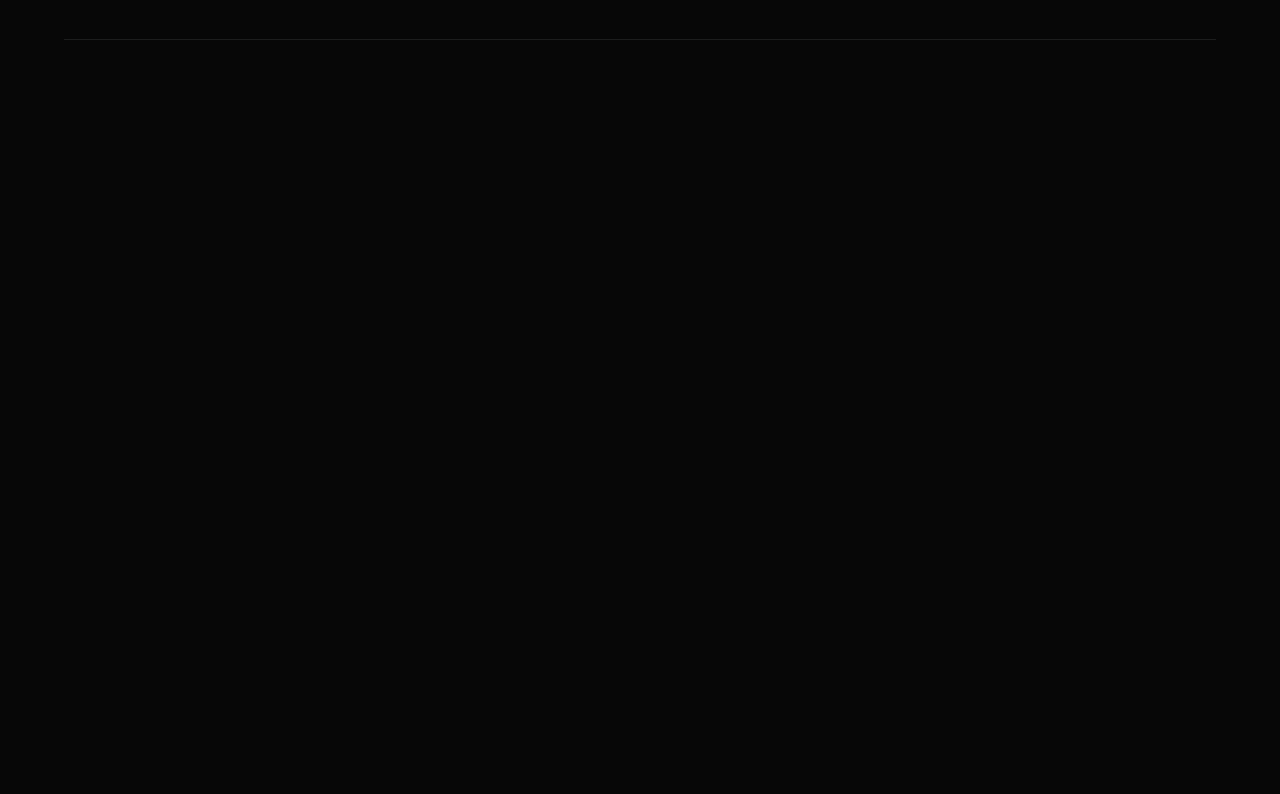
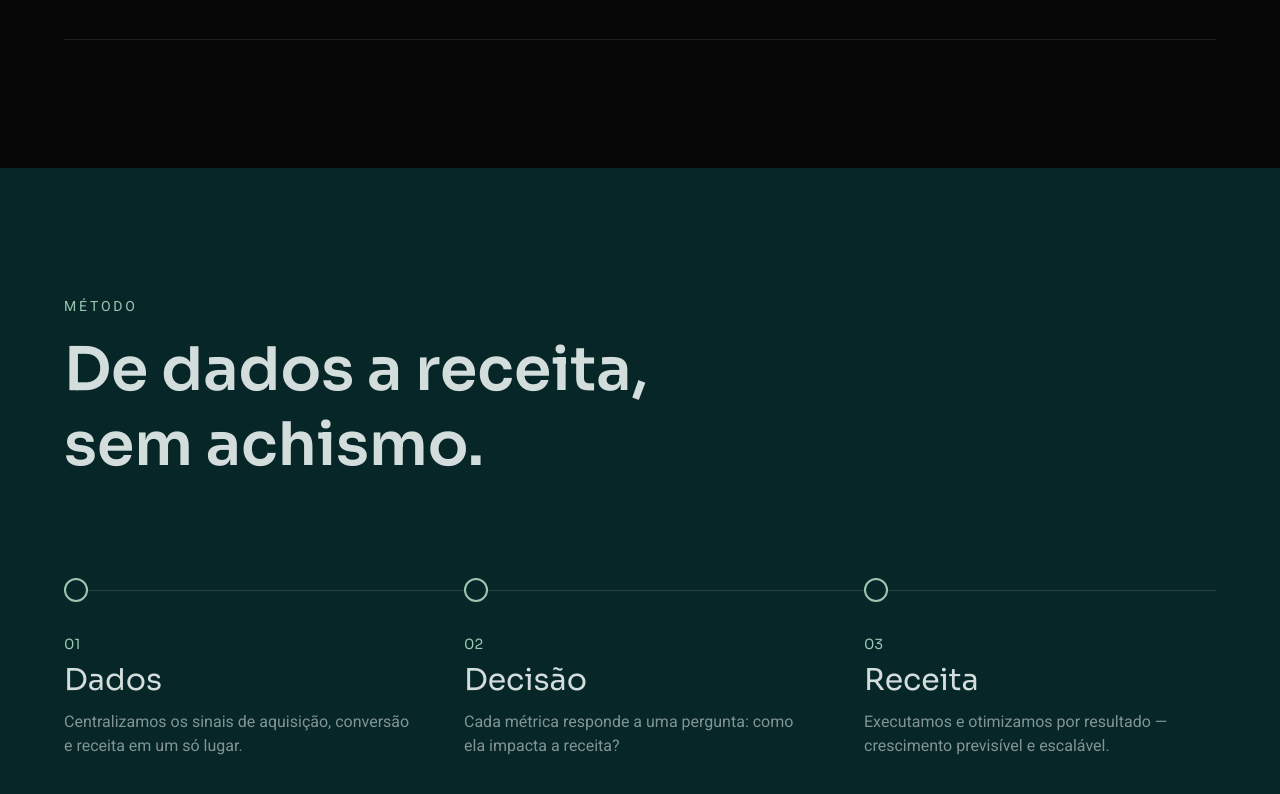
Before and after one commit to Ferramentas2026Taktico/dominyum-institucional, a Next.js app: page / in a window 1280 px wide. Shown: the part 2635-3429 px from the top of the page. Before the commit the page ends 2803 px from the top, so only its background shows below. Built offline with nearby package versions, Linux system fonts and the light colour scheme.

Commit message:
feat: seção método com trilho animado

```diff
--- a/src/app/page.tsx
+++ b/src/app/page.tsx
@@ -1,6 +1,7 @@
 import Hero from "@/components/sections/Hero";
 import Sistema from "@/components/sections/Sistema";
 import Servicos from "@/components/sections/Servicos";
+import Metodo from "@/components/sections/Metodo";
 
 export default function Home() {
   return (
@@ -8,6 +9,7 @@ export default function Home() {
       <Hero />
       <Sistema />
       <Servicos />
+      <Metodo />
     </main>
   );
 }
--- /dev/null
+++ b/src/components/sections/Metodo.tsx
@@ -0,0 +1,90 @@
+"use client";
+
+import { useRef } from "react";
+import { gsap, useGSAP } from "@/lib/gsap";
+
+const etapas = [
+  {
+    n: "01",
+    titulo: "Dados",
+    texto: "Centralizamos os sinais de aquisição, conversão e receita em um só lugar.",
+  },
+  {
+    n: "02",
+    titulo: "Decisão",
+    texto: "Cada métrica responde a uma pergunta: como ela impacta a receita?",
+  },
+  {
+    n: "03",
+    titulo: "Receita",
+    texto: "Executamos e otimizamos por resultado — crescimento previsível e escalável.",
+  },
+];
+
+export default function Metodo() {
+  const container = useRef<HTMLElement>(null);
+
+  useGSAP(
+    () => {
+      const mm = gsap.matchMedia();
+
+      mm.add("(prefers-reduced-motion: no-preference)", () => {
+        const tl = gsap.timeline({
+          scrollTrigger: { trigger: ".metodo-flow", start: "top 75%" },
+        });
+
+        tl.from(".metodo-rail", { scaleX: 0, duration: 1, ease: "power2.out" })
+          .from(
+            ".metodo-step",
+            {
+              y: 50,
+              autoAlpha: 0,
+              duration: 0.7,
+              ease: "power3.out",
+              stagger: 0.2,
+            },
+            "-=0.6" // etapas começam a entrar antes do trilho terminar
+          );
+      });
+    },
+    { scope: container }
+  );
+
+  return (
+    <section
+      ref={container}
+      id="metodo"
+      className="relative bg-slate px-6 py-32 md:px-12"
+    >
+      <div className="mx-auto max-w-6xl">
+        <p className="mb-4 font-sans text-sm uppercase tracking-[0.2em] text-sage">
+          Método
+        </p>
+        <h2 className="max-w-2xl font-display text-4xl font-semibold leading-tight text-limestone md:text-6xl">
+          De dados a receita, sem achismo.
+        </h2>
+
+        <div className="metodo-flow relative mt-24">
+          {/* trilho horizontal que conecta as 3 etapas (só desktop) */}
+          <div className="metodo-rail absolute inset-x-0 top-3 hidden h-px origin-left bg-limestone/15 md:block" />
+
+          <div className="grid gap-12 md:grid-cols-3">
+            {etapas.map((e) => (
+              <div key={e.n} className="metodo-step relative">
+                {/* nó sobre o trilho */}
+                <span className="relative z-10 block h-6 w-6 rounded-full border-2 border-sage bg-slate" />
+                <span className="mt-8 block font-display text-sm text-sage">
+                  {e.n}
+                </span>
+                <h3 className="mt-2 font-display text-2xl text-limestone md:text-3xl">
+                  {e.titulo}
+                </h3>
+                <p className="mt-3 font-sans text-limestone/60">{e.texto}</p>
+              </div>
+            ))}
+          </div>
+        </div>
+      </div>
+    </section>
+  );
+}
```
